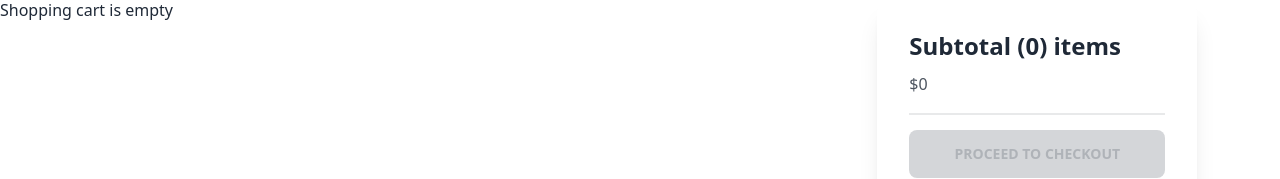
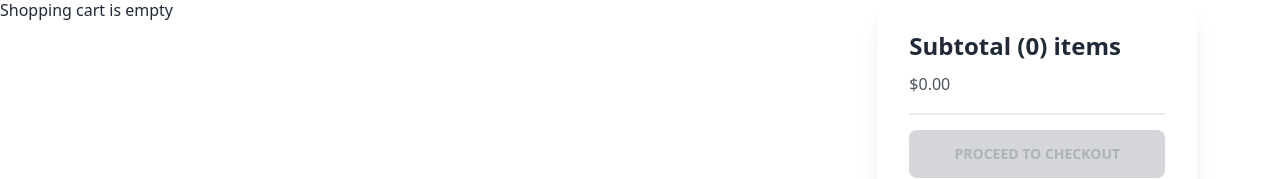
Before and after one commit to HubertKorcala/e-shop, a React (Vite) app in the folder frontend/: page /cart in a window 1280 px wide. Shown: the part 164-343 px from the top of the page. Built offline with nearby package versions, Linux system fonts and the light colour scheme.

Commit message:
fix: fix bug showing wrong number of cart items

```diff
--- a/frontend/src/components/HeaderNavBar.tsx
+++ b/frontend/src/components/HeaderNavBar.tsx
@@ -69,7 +69,9 @@ const HeaderNavBar = () => {
               </span>
               <span className="text-info">
                 Subtotal: $
-                {cart.cartItems.reduce((a, c) => a + c.price * c.qty, 0)}
+                {cart.cartItems
+                  .reduce((a, c) => a + c.price * c.qty, 0)
+                  .toFixed(2)}
               </span>
               <div className="card-actions">
                 <Link to={`/cart`}>
--- a/frontend/src/pages/Cart.tsx
+++ b/frontend/src/pages/Cart.tsx
@@ -83,7 +83,10 @@ const Cart = () => {
               items
             </h2>
             <p className="m-0">
-              ${cartItems.reduce((acc, item) => acc + item.qty * item.price, 0)}
+              $
+              {cartItems
+                .reduce((acc, item) => acc + item.qty * item.price, 0)
+                .toFixed(2)}
             </p>
             <div className="divider my-0"></div>
             <button
```
